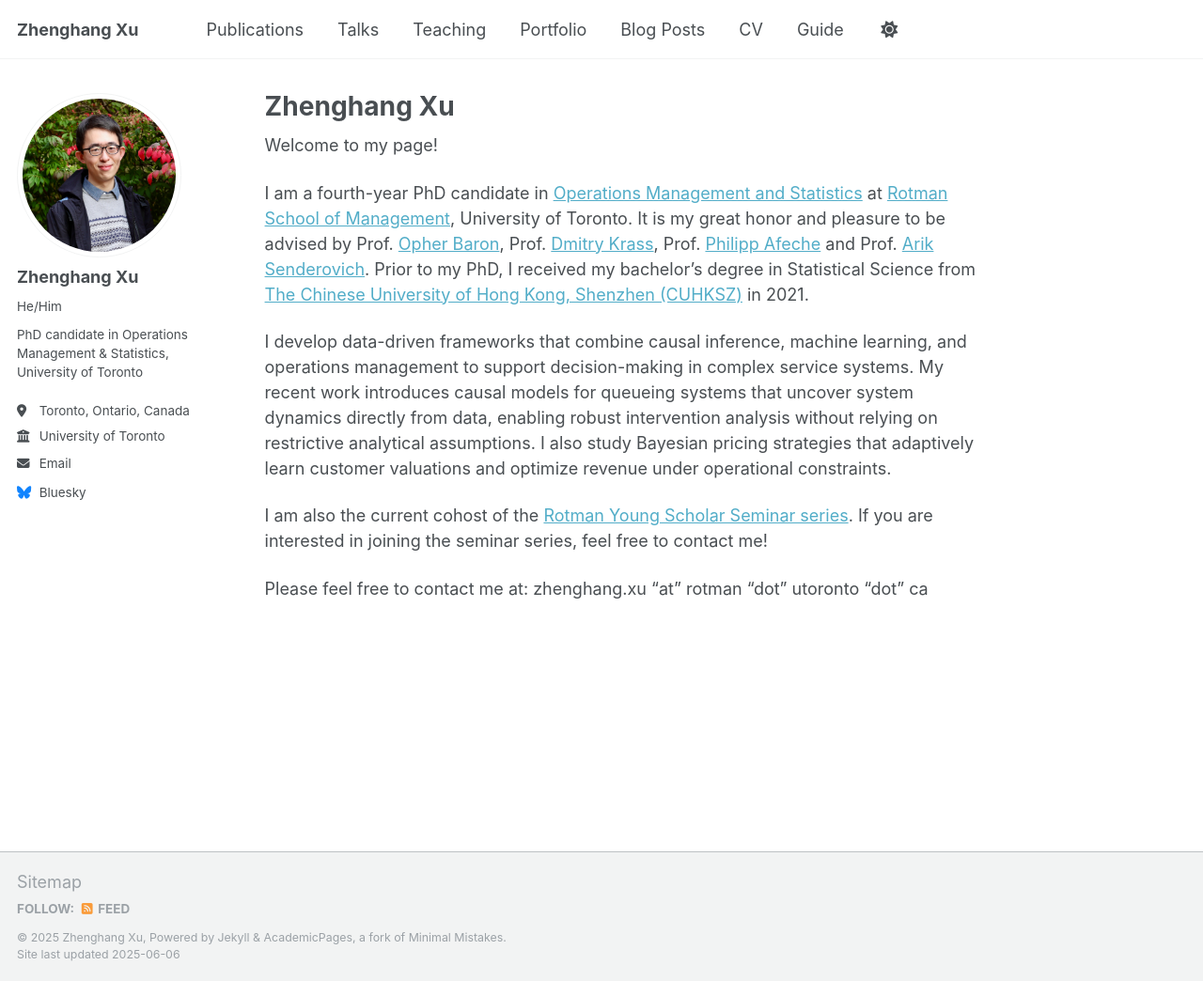
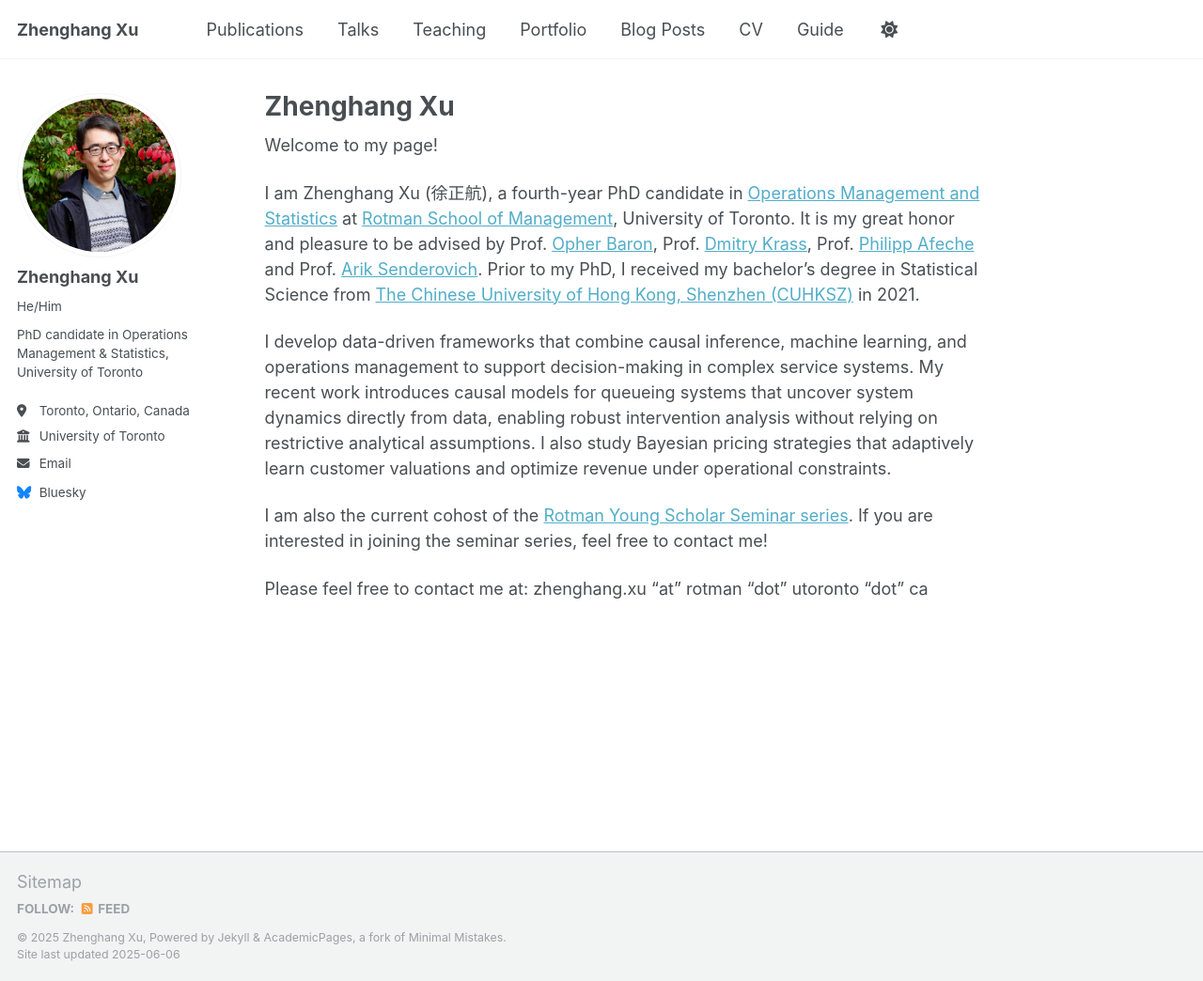
Before and after one commit to zhenghangxu-baymax/zhenghangxu-baymax.github.io, a Jekyll site: the page built from _pages/about.md, in a window 1280 px wide and 1044 px high. Shown: the whole window at 94% size. Built offline with Jekyll 4.4.1, drawn with Linux system fonts in a browser that asks for light colours.

Commit message:
Update about.md

```diff
--- a/_pages/about.md
+++ b/_pages/about.md
@@ -8,7 +8,7 @@ redirect_from:
 ---
 Welcome to my page!
 
-I am a fourth-year PhD candidate in [Operations Management and Statistics](https://www.rotman.utoronto.ca/faculty-and-research/academic-areas/operations-management-and-statistics/) at [Rotman School of Management](https://www.rotman.utoronto.ca/), University of Toronto. It is my great honor and pleasure to be advised by Prof. [Opher Baron](https://discover.research.utoronto.ca/10004-opher-baron), Prof. [Dmitry Krass](https://discover.research.utoronto.ca/7243-dmitry-krass), Prof. [Philipp Afeche](https://discover.research.utoronto.ca/15099-philipp-afeche) and Prof. [Arik Senderovich](https://profiles.laps.yorku.ca/profiles/sariks/). Prior to my PhD, I received my bachelor's degree in Statistical Science from [The Chinese University of Hong Kong, Shenzhen (CUHKSZ)](https://www.cuhk.edu.cn/en) in 2021.
+I am Zhenghang Xu (徐正航), a fourth-year PhD candidate in [Operations Management and Statistics](https://www.rotman.utoronto.ca/faculty-and-research/academic-areas/operations-management-and-statistics/) at [Rotman School of Management](https://www.rotman.utoronto.ca/), University of Toronto. It is my great honor and pleasure to be advised by Prof. [Opher Baron](https://discover.research.utoronto.ca/10004-opher-baron), Prof. [Dmitry Krass](https://discover.research.utoronto.ca/7243-dmitry-krass), Prof. [Philipp Afeche](https://discover.research.utoronto.ca/15099-philipp-afeche) and Prof. [Arik Senderovich](https://profiles.laps.yorku.ca/profiles/sariks/). Prior to my PhD, I received my bachelor's degree in Statistical Science from [The Chinese University of Hong Kong, Shenzhen (CUHKSZ)](https://www.cuhk.edu.cn/en) in 2021.
 
 I develop data-driven frameworks that combine causal inference, machine learning, and operations management to support decision-making in complex service systems. My recent work introduces causal models for queueing systems that uncover system dynamics directly from data, enabling robust intervention analysis without relying on restrictive analytical assumptions. I also study Bayesian pricing strategies that adaptively learn customer valuations and optimize revenue under operational constraints.
 
```
